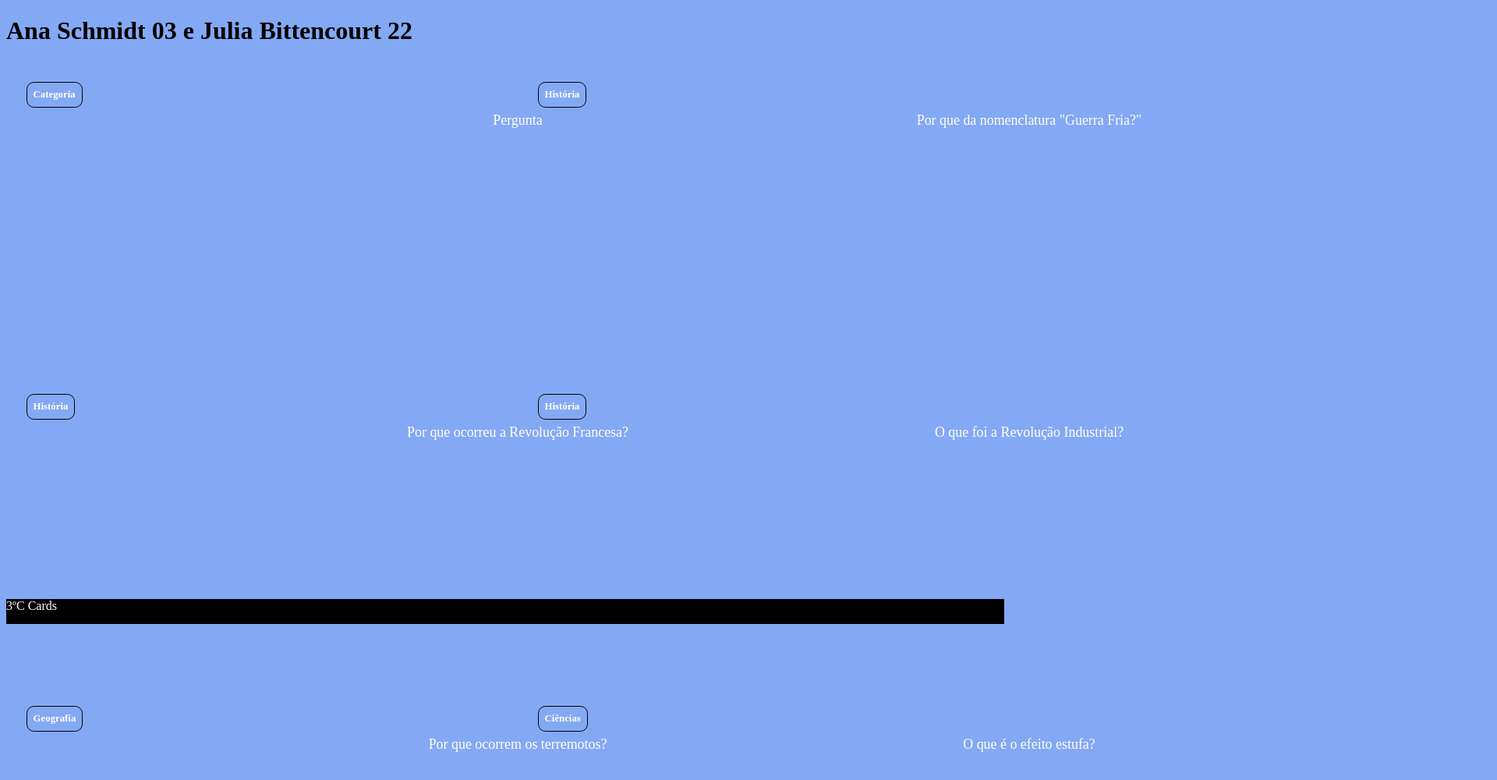
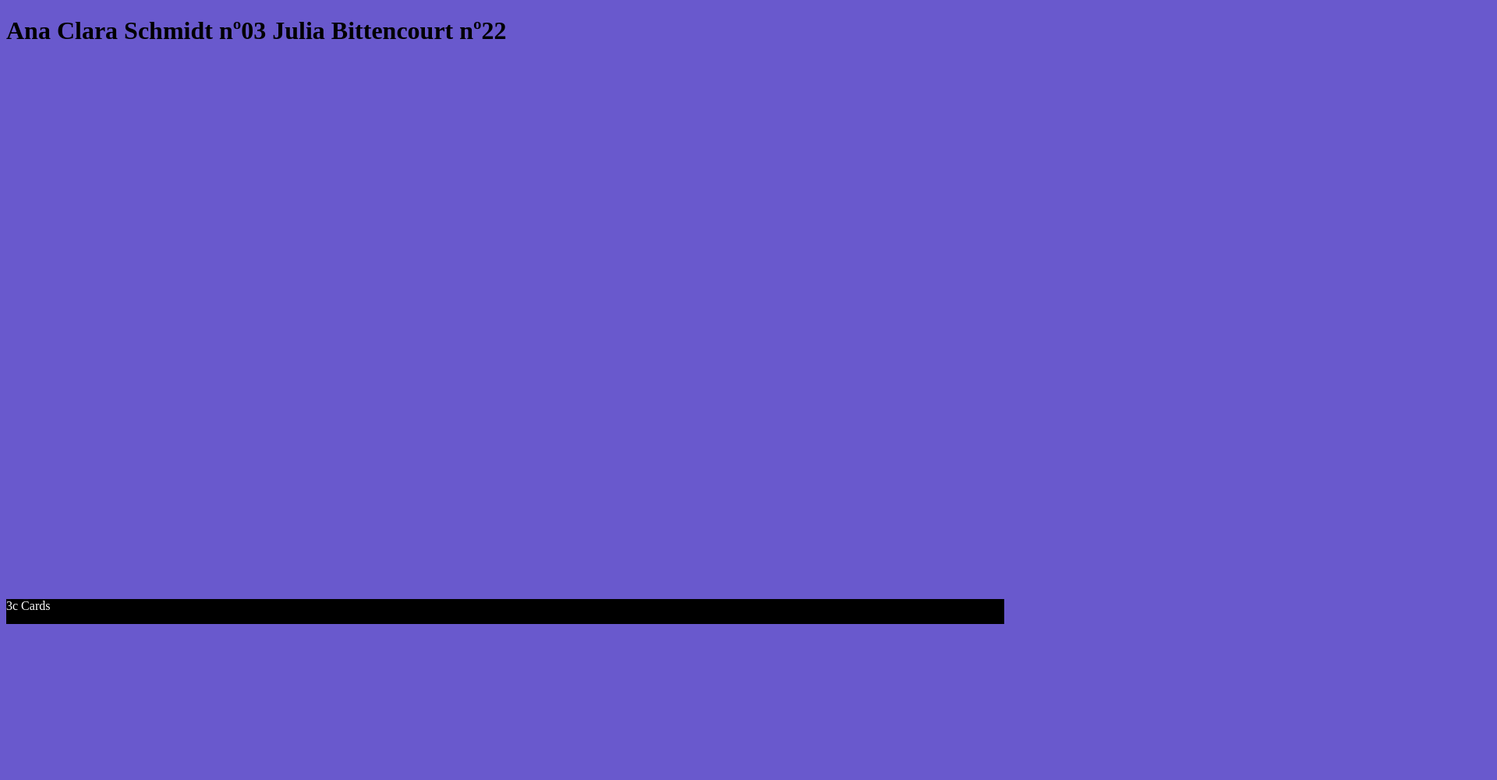
Before and after one commit to anacarraroschmidt-eng/3-Trimestre, a plain HTML site: page index.html in a window 1280 px wide. Shown: the top 1000 px of the page at 78% size, 1920 px wide, since content can reach past the window. After the commit the page ends 800 px from the top, so only its background shows below. Drawn offline with Linux system fonts and the light colour scheme.

Commit message:
kxdgcfos

```diff
--- a/index.html
+++ b/index.html
@@ -3,15 +3,17 @@
 <head>
     <meta charset="UTF-8">
     <meta name="viewport" content="width=device-width, initial-scale=1.0">
-    <title>Cards - 03 e 22</title>
+    <title>Cards - 03 e 22
+    </title>
     <link rel="stylesheet" href="style.css">
 </head>
 <body>
-    <h1 class="nome">Ana Schmidt 03 e Julia Bittencourt 22</h1>
+    <h1 class="nome">Ana Clara Schmidt nº03 Julia Bittencourt nº22</h1>
     <section id="container">
 
+
     </section>
-    <footer>3ºC Cards</footer>
+    <footer>3c Cards</footer>
     <script src="main.js"></script>
     <script src="perguntas.js"></script>
 </body>
--- a/main.js
+++ b/main.js
@@ -1,4 +1,4 @@
-function criarCartao(categoria, pergunta, resposta) {
+function criaCartao(categoria, pergunta, resposta) {
     let container = document.getElementById('container');
     let cartao = document.createElement('article');
     cartao.className = 'cartao';
--- a/style.css
+++ b/style.css
@@ -1,9 +1,9 @@
 :root{
---fundo:#84a9f4;
+    --fundo:#6959CD;
     --cor-texto:#ffffff;
     --cor-texto-preto:#000000;
---frente-cartao:#114166;
---verso-cartao:#cce7f8;
+    --frente-cartao:#8B008B;
+    --verso-cartao:#b986b9;
 }
 
 body{
@@ -12,8 +12,8 @@ background-color: var(--fundo);
 #container{
     display: flex;
     flex-wrap: wrap;
+    gap: 3rem;
     justify-content: space-between;
-    gap: 3rem;
 }
 .cartao{
     margin: 1rem;
@@ -25,6 +25,9 @@ background-color: var(--fundo);
 .cartao__conteudo{
     background-color: var(--frente-cartao);
     text-align: center;
+    height: 100%;
+    transform-style: preserve-3d;
+    transition: transform 300ms ease-in-out;
 }
 
 .cartao__conteudo h3{
@@ -36,6 +39,7 @@ margin: 0.6rem;
     position: absolute;
     border-radius: 0.6rem;
     font-size: 1vw;
+    backface-visibility: hidden;
 }
 
 .cartao__conteudo p {
@@ -48,16 +52,15 @@ font-size: 1.4vw;
    color: var(--cor-texto);
    font-weight: 500;
 }
-
-.cartao__conteudo__resposta{
+.cartao__conteudo__resposta p{
     color: var(--verso-cartao);
     font-weight: 700;
+
 }
 
 .cartao.active .cartao__conteudo{
-    transform: rotate(180deg);
+    transform: rotateY(180deg);
 }
-
 
 .cartao__conteudo__pergunta,
 .cartao__conteudo__resposta {
```
Lines whose indentation alone changed are shown as unchanged.
